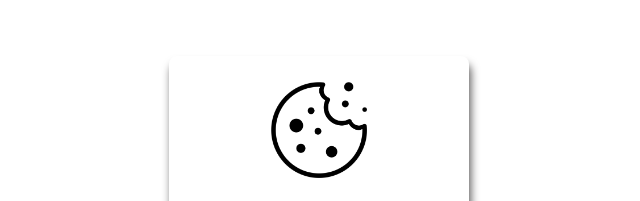
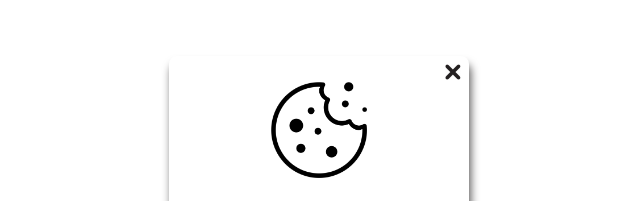
Before and after one commit to t0kar/Algebra_CSS-predprocesori-sass, a plain HTML site: page index.html in a window 1280 px wide. Shown: the part 144-345 px from the top of the page, 321-961 px from the left. Drawn offline with Linux system fonts and the light colour scheme.

Commit message:
CLOSE button added

```diff
--- a/index.html
+++ b/index.html
@@ -9,11 +9,13 @@
 </head>
 <body>
     <div class="cookie-pop-up">
+        <button class="cookie-pop-up__close"><img src="./media/close-icon.png" alt="close sign"></button>
         <img src="./media/logo.png" alt="cookie" class="cookie-pop-up__image">
         <h1 class="cookie-pop-up__header">COOKIE!</h1>
         <p class="cookie-pop-up__text">We use cookies to make your experience on this website better.</p>
         <button class="cookie-pop-up__button">I LIKE COOKIES</button>
     </div>
 
+
 </body>
 </html>
--- a/style.scss
+++ b/style.scss
@@ -39,6 +39,23 @@ body {
     border: none;
     border-radius: $size-unit;
 
+    .cookie-pop-up__close {
+        position: absolute;
+        margin: 0;
+        padding: 0;
+        line-height: 0;
+        top: $size-unit;
+        right: $size-unit;
+        border: none;
+        background-color: transparent;
+        cursor: pointer;
+    }
+
+    .cookie-pop-up__close > img {
+        height: 16px;
+        width: 16px;
+    }
+
     .cookie-pop-up__image {
         height: 96px;
         width: 96px;
@@ -62,5 +79,6 @@ body {
         border-radius: 4 * $size-unit;
         color: $color-light;
         font-size: 1.75 * $size-unit;
+        cursor: pointer;
     }
 }
```
Also changed, not shown: media/close-icon.png (added), style.css, 1 other file.
